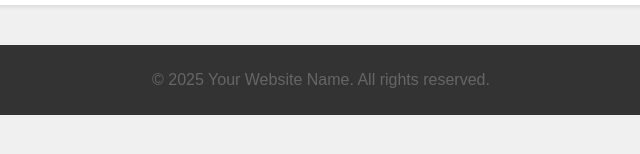
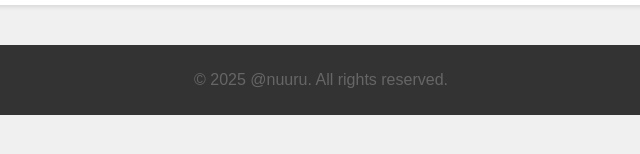
Before and after one commit to abdinoor824/assignment2, a plain HTML site: page index.html in a window 1280 px wide. Shown: the part 634-788 px from the top of the page, 319-959 px from the left. Drawn offline with Linux system fonts and the light colour scheme.

Commit message:
added my name

```diff
--- a/contact.css
+++ b/contact.css
@@ -3,6 +3,7 @@ body {
     margin: 0;
     padding: 0;
     background-color: #f0f0f0;
+    overflow: hidden;
 }
 
 header {
--- a/index.html
+++ b/index.html
@@ -35,7 +35,7 @@
         </section>
     </main>
     <footer>
-        <p>&copy; 2025 Your Website Name. All rights reserved.</p>
+        <p>&copy; 2025 @nuuru. All rights reserved.</p>
     </footer>
 </body>
 </html>
```
